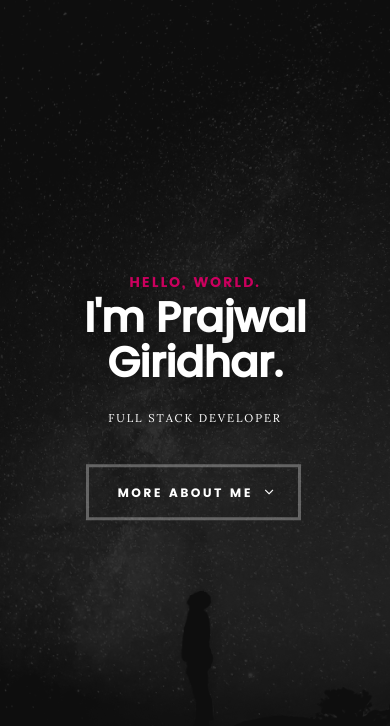
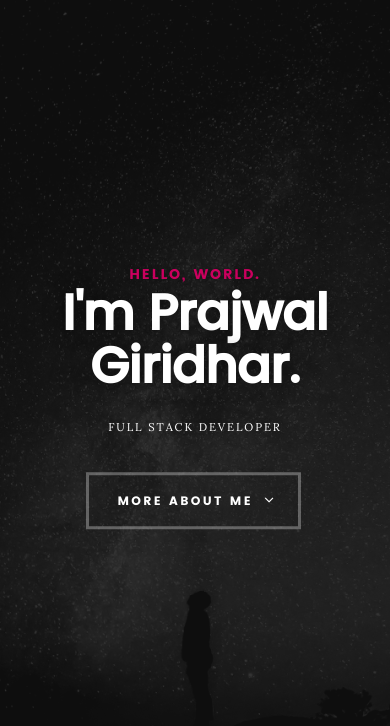
Before and after one commit to Mrprajwalgiridhar/portfolio, a plain HTML site: page index.html in a window 390 px wide. Shown: the top 726 px of the page. Drawn offline with Linux system fonts and the light colour scheme; files whose address does not match are found by name.

Commit message:
Update main.css

```diff
--- a/css/main.css
+++ b/css/main.css
@@ -163,6 +163,10 @@ h1,
   letter-spacing: -0.1rem;
 }
 @media only screen and (max-width: 600px) {
+
+  .mobile-title {
+    font-size: 50px !important;
+  }
   h1,
   .h01 {
     font-size: 2.6rem;
```
